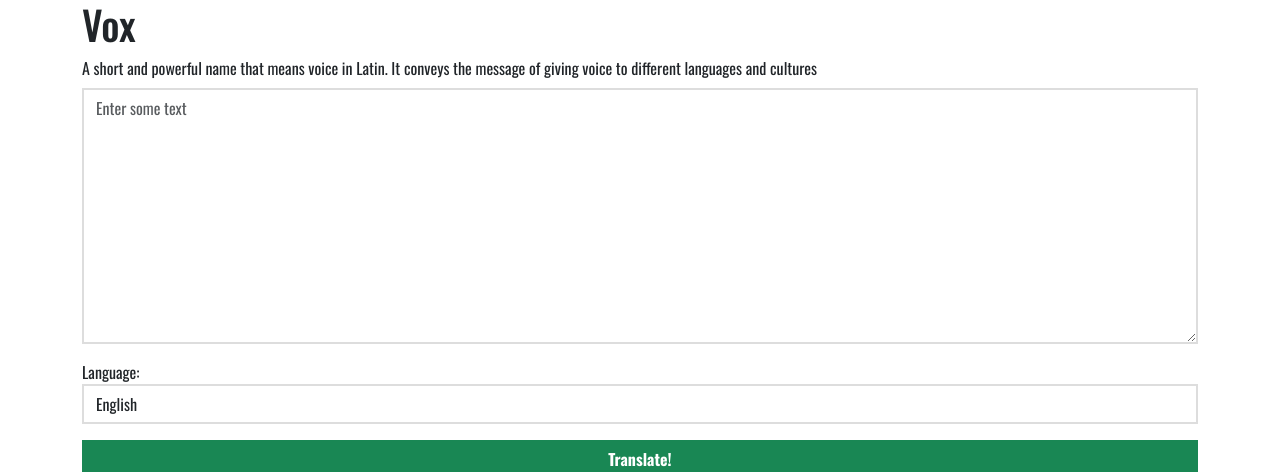
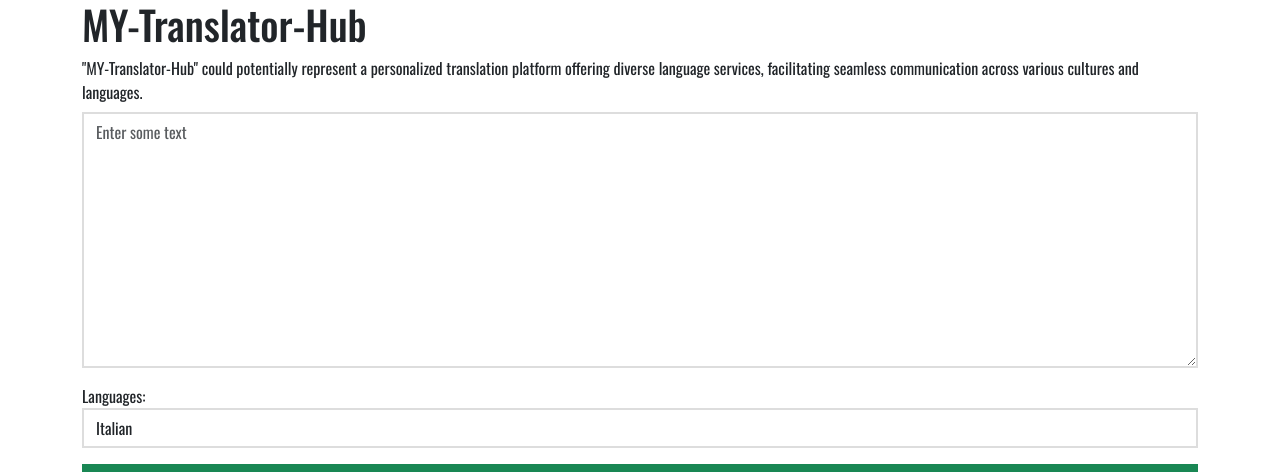
Before and after one commit to ChavanVaishu18/AITranslateHub, a Flask app: page / in a window 1280 px wide. Shown: the top 472 px of the page. Run offline with Flask 3, Linux system fonts and the light colour scheme; data that the repository does not hold is empty.

Commit message:
Update index.html

```diff
--- a/templates/index.html
+++ b/templates/index.html
@@ -33,22 +33,23 @@
 </head>
 <body>
     <div class="container">
-        <h1>Vox</h1>
-        <div>A short and powerful name that means voice in Latin. It conveys the message of giving voice to different languages and cultures</div>
+        <h1>MY-Translator-Hub</h1>
+        <div>"MY-Translator-Hub" could potentially represent a personalized translation platform offering diverse language services, facilitating seamless communication across various cultures and languages.</div>
         <div>
             <form method="POST">
                 <div class="form-group">
                     <textarea name="text" cols="20" rows="10" class="form-control" placeholder="Enter some text"></textarea>
                 </div>
                 <div class="form-group">
-                    <label for="language">Language:</label>
+                    <label for="language">Languages:</label>
                     <select name="language" class="form-control">
-                        <option value="en">English</option>
                         <option value="it">Italian</option>
                         <option value="ja">Japanese</option>
+                        <option value="en">English</option>
                         <option value="ru">Russian</option>
+                        <option value="hi">Hindi</option>
                         <option value="de">German</option>
-                        <option value="hi">Hindi</option>
+
                     </select>
                 </div>
                 <div>
```
